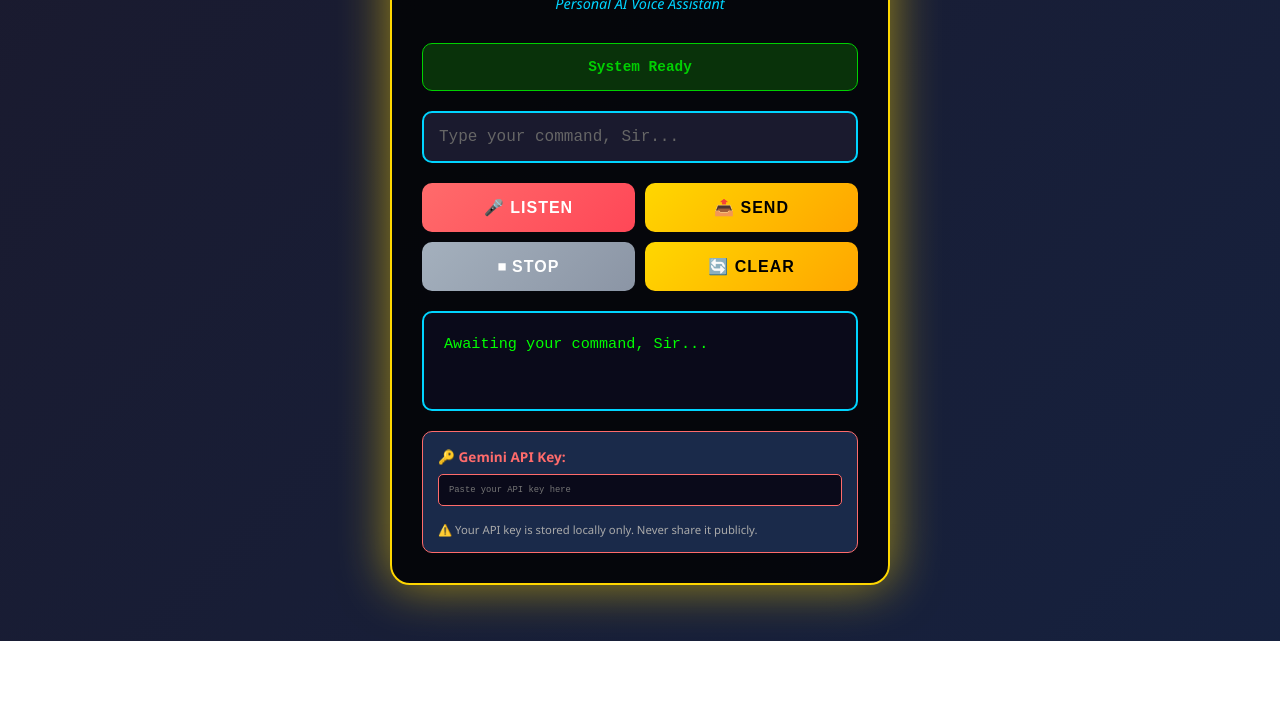
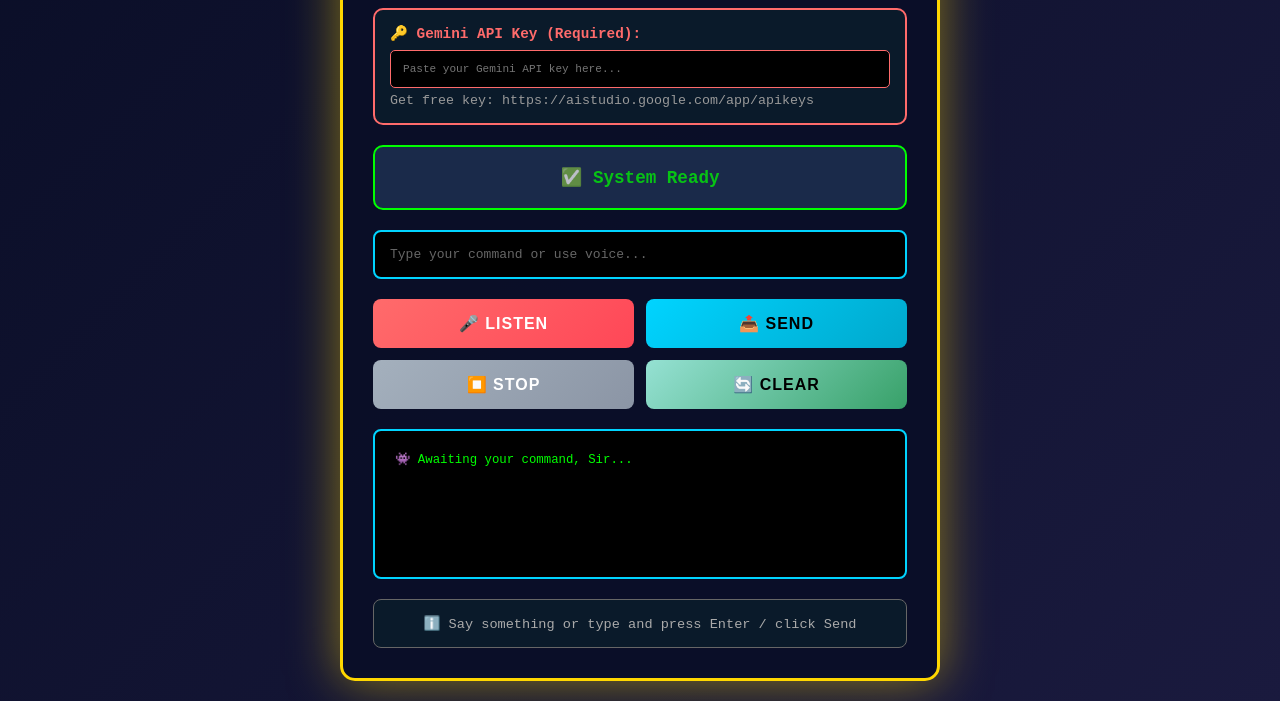
Before and after one commit to vktsk007-sys/Jarvis, a plain HTML site: page index.html in a window 1280 px wide. Shown: the part 159-860 px from the top of the page. Before the commit the page ends 800 px from the top, so only its background shows below. Drawn offline with Linux system fonts and the light colour scheme.

Commit message:
Complete working JARVIS app with proper error handling and UI

```diff
--- a/index.html
+++ b/index.html
@@ -12,92 +12,151 @@
         }
 
         body {
-            font-family: 'Segoe UI', Tahoma, Geneva, Verdana, sans-serif;
-            background: linear-gradient(135deg, #1a1a2e 0%, #16213e 100%);
+            font-family: 'Courier New', monospace;
+            background: linear-gradient(135deg, #0a0e27 0%, #1a1a3e 100%);
             min-height: 100vh;
             display: flex;
             justify-content: center;
             align-items: center;
             padding: 20px;
+            overflow-x: hidden;
         }
 
         .container {
             width: 100%;
-            max-width: 500px;
-            background: rgba(0, 0, 0, 0.8);
-            border: 2px solid #FFD700;
-            border-radius: 20px;
+            max-width: 600px;
+            background: rgba(10, 14, 39, 0.95);
+            border: 3px solid #FFD700;
+            border-radius: 15px;
             padding: 30px;
-            box-shadow: 0 0 30px rgba(255, 215, 0, 0.3);
-            animation: glow 2s ease-in-out infinite;
-        }
-
-        @keyframes glow {
-            0%, 100% { box-shadow: 0 0 30px rgba(255, 215, 0, 0.3); }
-            50% { box-shadow: 0 0 50px rgba(255, 215, 0, 0.6); }
+            box-shadow: 0 0 50px rgba(255, 215, 0, 0.5);
         }
 
         .header {
             text-align: center;
             margin-bottom: 30px;
+            animation: pulse 2s infinite;
         }
 
-        .header h1 {
+        @keyframes pulse {
+            0%, 100% { opacity: 1; }
+            50% { opacity: 0.8; }
+        }
+
+        h1 {
             color: #FFD700;
-            font-size: 2.5em;
-            text-shadow: 0 0 10px #FFD700;
+            font-size: 3em;
+            text-shadow: 0 0 20px #FFD700;
             margin-bottom: 10px;
+            letter-spacing: 3px;
+        }
+
+        .subtitle {
+            color: #00d4ff;
+            font-size: 0.9em;
             letter-spacing: 2px;
         }
 
-        .header p {
-            color: #00d4ff;
-            font-size: 0.9em;
-            font-style: italic;
+        .status-box {
+            background: #1a2a4a;
+            border: 2px solid #00ff00;
+            color: #00ff00;
+            padding: 20px;
+            border-radius: 10px;
+            text-align: center;
+            margin: 20px 0;
+            font-size: 1.1em;
+            font-weight: bold;
+            min-height: 50px;
+            display: flex;
+            align-items: center;
+            justify-content: center;
         }
 
-        .status {
-            background: #0a3d0a;
-            border: 1px solid #00ff00;
-            color: #00ff00;
-            padding: 15px;
-            border-radius: 10px;
-            text-align: center;
-            margin-bottom: 20px;
-            font-family: 'Courier New', monospace;
-            font-size: 0.9em;
-            min-height: 30px;
+        #status {
             animation: flicker 0.15s infinite;
         }
 
         @keyframes flicker {
             0%, 100% { opacity: 1; }
-            50% { opacity: 0.8; }
+            50% { opacity: 0.7; }
         }
 
-        #status {
-            font-weight: bold;
+        .api-section {
+            background: #0a1a2a;
+            border: 2px solid #FF6B6B;
+            padding: 15px;
+            border-radius: 10px;
+            margin-bottom: 20px;
         }
 
-        .controls {
-            display: flex;
-            gap: 15px;
+        .api-section label {
+            color: #FF6B6B;
+            display: block;
+            margin-bottom: 8px;
+            font-weight: bold;
+            font-size: 0.9em;
+        }
+
+        .api-section input {
+            width: 100%;
+            padding: 12px;
+            background: #000;
+            border: 1px solid #FF6B6B;
+            color: #00ff00;
+            border-radius: 5px;
+            font-family: monospace;
+            font-size: 0.85em;
+            outline: none;
+        }
+
+        .api-section input:focus {
+            border-color: #FFD700;
+            box-shadow: 0 0 10px rgba(255, 215, 0, 0.3);
+        }
+
+        .input-section {
             margin-bottom: 20px;
-            flex-wrap: wrap;
+        }
+
+        input[type="text"] {
+            width: 100%;
+            padding: 15px;
+            background: #000;
+            border: 2px solid #00d4ff;
+            color: #00ff00;
+            border-radius: 8px;
+            font-family: monospace;
+            font-size: 1em;
+            outline: none;
+        }
+
+        input[type="text"]:focus {
+            border-color: #FFD700;
+            box-shadow: 0 0 15px rgba(0, 212, 255, 0.5);
+        }
+
+        input[type="text"]::placeholder {
+            color: #666;
+        }
+
+        .button-group {
+            display: grid;
+            grid-template-columns: 1fr 1fr;
+            gap: 12px;
+            margin-bottom: 20px;
         }
 
         button {
-            flex: 1;
-            min-width: 120px;
-            padding: 15px 20px;
+            padding: 15px;
             background: linear-gradient(135deg, #FFD700, #FFA500);
             color: #000;
             border: none;
-            border-radius: 10px;
-            font-size: 1em;
+            border-radius: 8px;
             font-weight: bold;
             cursor: pointer;
-            transition: all 0.3s ease;
+            font-size: 1em;
+            transition: all 0.3s;
             text-transform: uppercase;
             letter-spacing: 1px;
         }
@@ -111,141 +170,86 @@
             transform: scale(0.95);
         }
 
-        .mic-button {
+        .mic-btn {
             background: linear-gradient(135deg, #ff6b6b, #ff4757);
             color: white;
+            grid-column: 1;
         }
 
-        .stop-button {
+        .send-btn {
+            background: linear-gradient(135deg, #00d4ff, #00a8cc);
+            color: #000;
+            grid-column: 2;
+        }
+
+        .stop-btn {
             background: linear-gradient(135deg, #a4b0bd, #8b95a5);
             color: white;
+            grid-column: 1;
         }
 
-        .input-section {
-            margin-bottom: 20px;
+        .clear-btn {
+            background: linear-gradient(135deg, #95e1d3, #38a169);
+            color: #000;
+            grid-column: 2;
         }
 
-        input[type="text"] {
-            width: 100%;
-            padding: 15px;
-            background: #1a1a2e;
+        .transcript-box {
+            background: #000;
             border: 2px solid #00d4ff;
-            color: #00ff00;
-            border-radius: 10px;
-            font-size: 1em;
-            font-family: 'Courier New', monospace;
-            outline: none;
-            transition: border-color 0.3s ease;
-        }
-
-        input[type="text"]:focus {
-            border-color: #FFD700;
-            box-shadow: 0 0 10px rgba(255, 215, 0, 0.3);
-        }
-
-        input[type="text"]::placeholder {
-            color: #666;
-        }
-
-        .transcript-section {
-            background: #0a0a1a;
-            border: 2px solid #00d4ff;
-            border-radius: 10px;
+            border-radius: 8px;
             padding: 20px;
-            min-height: 100px;
-            max-height: 200px;
+            min-height: 150px;
+            max-height: 300px;
             overflow-y: auto;
             margin-bottom: 20px;
         }
 
         #transcript {
             color: #00ff00;
-            font-family: 'Courier New', monospace;
+            font-family: monospace;
+            line-height: 1.6;
             font-size: 0.95em;
-            line-height: 1.5;
             word-wrap: break-word;
         }
 
-        .api-key-section {
-            background: #1a2a4a;
-            border: 1px solid #FF6B6B;
-            border-radius: 10px;
+        .info-box {
+            background: #0a1a2a;
+            border: 1px solid #666;
             padding: 15px;
-            margin-top: 20px;
+            border-radius: 8px;
             font-size: 0.85em;
+            color: #aaa;
+            text-align: center;
         }
 
-        .api-key-section label {
-            color: #FF6B6B;
-            display: block;
-            margin-bottom: 8px;
-            font-weight: bold;
+        /* Scrollbar */
+        .transcript-box::-webkit-scrollbar {
+            width: 8px;
         }
 
-        .api-key-section input {
-            width: 100%;
-            padding: 10px;
-            background: #0a0a1a;
-            border: 1px solid #FF6B6B;
-            color: #00ff00;
-            border-radius: 5px;
-            font-size: 0.8em;
-            font-family: monospace;
-            margin-bottom: 8px;
+        .transcript-box::-webkit-scrollbar-track {
+            background: #000;
         }
 
-        .api-key-section small {
-            color: #aaa;
-            display: block;
-            margin-top: 8px;
-        }
-
-        .responsive-controls {
-            display: grid;
-            grid-template-columns: 1fr 1fr;
-            gap: 10px;
-        }
-
-        .responsive-controls button {
-            min-width: unset;
+        .transcript-box::-webkit-scrollbar-thumb {
+            background: #FFD700;
+            border-radius: 4px;
         }
 
         @media (max-width: 600px) {
+            h1 {
+                font-size: 2em;
+            }
+
             .container {
                 padding: 20px;
             }
 
-            .header h1 {
-                font-size: 2em;
-            }
-
             button {
-                padding: 12px 15px;
+                padding: 12px;
                 font-size: 0.9em;
             }
-
-            .responsive-controls {
-                grid-template-columns: 1fr;
-            }
-        }
-
-        /* Scrollbar styling */
-        .transcript-section::-webkit-scrollbar {
-            width: 8px;
-        }
-
-        .transcript-section::-webkit-scrollbar-track {
-            background: #0a0a1a;
-            border-radius: 10px;
-        }
-
-        .transcript-section::-webkit-scrollbar-thumb {
-            background: #FFD700;
-            border-radius: 10px;
-        }
-
-        .transcript-section::-webkit-scrollbar-thumb:hover {
-            background: #FFA500;
         }
     </style>
 </head>
@@ -253,52 +257,63 @@
     <div class="container">
         <div class="header">
             <h1>⚡ JARVIS</h1>
-            <p>Personal AI Voice Assistant</p>
+            <div class="subtitle">AI VOICE ASSISTANT</div>
         </div>
 
-        <div class="status">
-            <div id="status">System Initializing...</div>
+        <div class="api-section">
+            <label>🔑 Gemini API Key (Required):</label>
+            <input
+                type="password"
+                id="apiKey"
+                placeholder="Paste your Gemini API key here..."
+            >
+            <small style="color: #999; margin-top: 5px; display: block;">
+                Get free key: https://aistudio.google.com/app/apikeys
+            </small>
+        </div>
+
+        <div class="status-box">
+            <div id="status">🔧 System Initializing...</div>
         </div>
 
         <div class="input-section">
             <input
                 type="text"
                 id="userInput"
-                placeholder="Type your command, Sir..."
-                onkeypress="if(event.key==='Enter') handleJarvisResponse(this.value)"
+                placeholder="Type your command or use voice..."
+                onkeypress="if(event.key === 'Enter') sendCommand()"
             >
         </div>
 
-        <div class="responsive-controls controls">
-            <button class="mic-button" onclick="startListening()">🎤 Listen</button>
-            <button onclick="handleJarvisResponse(document.getElementById('userInput').value)">📤 Send</button>
-            <button class="stop-button" onclick="stopListening()">⏹ Stop</button>
-            <button onclick="clearTranscript()">🔄 Clear</button>
+        <div class="button-group">
+            <button class="mic-btn" onclick="startVoiceInput()">🎤 LISTEN</button>
+            <button class="send-btn" onclick="sendCommand()">📤 SEND</button>
+            <button class="stop-btn" onclick="stopVoice()">⏹️ STOP</button>
+            <button class="clear-btn" onclick="clearAll()">🔄 CLEAR</button>
         </div>
 
-        <div class="transcript-section">
-            <div id="transcript">Awaiting your command, Sir...</div>
+        <div class="transcript-box">
+            <div id="transcript">👾 Awaiting your command, Sir...</div>
         </div>
 
-        <div class="api-key-section">
-            <label>🔑 Gemini API Key:</label>
-            <input
-                type="password"
-                id="apiKeyInput"
-                placeholder="Paste your API key here"
-            >
-            <small>⚠️ Your API key is stored locally only. Never share it publicly.</small>
+        <div class="info-box">
+            ℹ️ Say something or type and press Enter / click Send
         </div>
     </div>
 
     <script>
-        let recognition;
+        let recognition = null;
         let isListening = false;
 
         // Initialize Speech Recognition
         function initSpeechRecognition() {
             const SpeechRecognition = window.SpeechRecognition || window.webkitSpeechRecognition;
-            if (SpeechRecognition) {
+
+            if (!SpeechRecognition) {
+                updateStatus('❌ Speech Recognition not supported');
+                return false;
+            }
+
             recognition = new SpeechRecognition();
             recognition.lang = 'en-US';
             recognition.continuous = false;
@@ -306,103 +321,148 @@
 
             recognition.onstart = () => {
                 isListening = true;
-                    document.getElementById('status').innerText = "Listening, Sir...";
+                updateStatus('🎤 Listening...');
             };
 
             recognition.onresult = (event) => {
                 let transcript = '';
                 for (let i = event.resultIndex; i < event.results.length; i++) {
-                        transcript += event.results[i][0].transcript;
+                    transcript += event.results[i][0].transcript + ' ';
                 }
-                    document.getElementById('userInput').value = transcript;
+                document.getElementById('userInput').value = transcript.trim();
             };
 
             recognition.onend = () => {
                 isListening = false;
+                updateStatus('✅ Ready');
             };
 
             recognition.onerror = (event) => {
-                    document.getElementById('status').innerText = `Error: ${event.error}`;
+                updateStatus(`❌ Error: ${event.error}`);
+                isListening = false;
             };
-            } else {
-                document.getElementById('status').innerText = "Speech Recognition not supported";
-            }
+
+            return true;
         }
 
-        function startListening() {
+        function updateStatus(message) {
+            document.getElementById('status').innerText = message;
+        }
+
+        function updateTranscript(message) {
+            document.getElementById('transcript').innerText = message;
+        }
+
+        function startVoiceInput() {
+            const apiKey = document.getElementById('apiKey').value.trim();
+            if (!apiKey) {
+                updateStatus('❌ Please enter API key first');
+                return;
+            }
+
             if (recognition && !isListening) {
                 recognition.start();
             }
         }
 
-        function stopListening() {
+        function stopVoice() {
             if (recognition && isListening) {
                 recognition.stop();
             }
+            window.speechSynthesis.cancel();
+            updateStatus('⏹️ Stopped');
         }
 
-        async function handleJarvisResponse(input) {
-            if (!input.trim()) {
-                document.getElementById('status').innerText = "Please provide a command, Sir.";
+        function clearAll() {
+            document.getElementById('userInput').value = '';
+            updateTranscript('👾 Awaiting your command, Sir...');
+            updateStatus('✅ Ready');
+            window.speechSynthesis.cancel();
+        }
+
+        async function sendCommand() {
+            const userInput = document.getElementById('userInput').value.trim();
+            const apiKey = document.getElementById('apiKey').value.trim();
+
+            if (!userInput) {
+                updateStatus('❌ Please type or say something');
                 return;
             }
 
-            const apiKey = document.getElementById('apiKeyInput').value || "YOUR_GEMINI_API_KEY";
-            const status = document.getElementById('status');
+            if (!apiKey) {
+                updateStatus('❌ API key is required');
+                return;
+            }
 
-            status.innerText = "Processing, Sir...";
+            updateStatus('⏳ Processing...');
+            updateTranscript('Processing your command...');
 
             try {
-                const response = await fetch(`https://generativelanguage.googleapis.com/v1beta/models/gemini-1.5-flash:generateContent?key=${apiKey}`, {
+                const response = await fetch(
+                    `https://generativelanguage.googleapis.com/v1beta/models/gemini-1.5-flash:generateContent?key=${apiKey}`,
+                    {
                         method: 'POST',
-                    headers: { 'Content-Type': 'application/json' },
+                        headers: {
+                            'Content-Type': 'application/json'
+                        },
                         body: JSON.stringify({
                             contents: [{
-                            parts: [{ text: `Respond as JARVIS from Iron Man. Be concise, loyal, and call the user 'Sir'. The user says: ${input}` }]
+                                parts: [{
+                                    text: `You are JARVIS, the AI assistant from Iron Man. Be concise (1-2 sentences), loyal, respectful, and call the user 'Sir'. Respond to: ${userInput}`
+                                }]
                             }]
                         })
-                });
+                    }
+                );
 
                 if (!response.ok) {
-                    throw new Error(`API Error: ${response.status}`);
+                    const errorData = await response.json();
+                    throw new Error(errorData.error?.message || `HTTP ${response.status}`);
                 }
 
                 const data = await response.json();
+
+                if (!data.candidates || !data.candidates[0] || !data.candidates[0].content) {
+                    throw new Error('Invalid API response');
+                }
+
                 const aiReply = data.candidates[0].content.parts[0].text;
+                updateTranscript(aiReply);
+                updateStatus('✅ Response ready');
 
-                // Display the reply
-                document.getElementById('transcript').innerText = aiReply;
+                // Speak the response
+                speakResponse(aiReply);
                 document.getElementById('userInput').value = '';
 
-                // Voice Output
-                speak(aiReply);
-                status.innerText = "System Ready";
-
             } catch (error) {
-                console.error("Error:", error);
-                status.innerText = `Error: ${error.message}`;
-                document.getElementById('transcript').innerText = `Error occurred: ${error.message}`;
+                console.error('Error:', error);
+                updateStatus(`❌ Error: ${error.message}`);
+                updateTranscript(`Error: ${error.message}\n\nMake sure your API key is valid and has quota.`);
             }
         }
 
-        function speak(text) {
-            const speech = new SpeechSynthesisUtterance(text);
-            speech.lang = 'en-GB';
-            speech.pitch = 0.8;
-            speech.rate = 1.1;
-            window.speechSynthesis.speak(speech);
+        function speakResponse(text) {
+            const utterance = new SpeechSynthesisUtterance(text);
+            utterance.lang = 'en-GB';
+            utterance.pitch = 0.8;
+            utterance.rate = 1;
+            utterance.volume = 1;
+
+            window.speechSynthesis.cancel();
+            window.speechSynthesis.speak(utterance);
         }
 
-        function clearTranscript() {
-            document.getElementById('transcript').innerText = "Awaiting your command, Sir...";
-            document.getElementById('userInput').value = '';
-            document.getElementById('status').innerText = "System Ready";
+        // Initialize on load
+        window.addEventListener('load', () => {
+            initSpeechRecognition();
+            updateStatus('✅ System Ready');
+        });
+
+        // Handle Enter key
+        document.getElementById('userInput').addEventListener('keypress', (e) => {
+            if (e.key === 'Enter') {
+                sendCommand();
             }
-
-        // Initialize on page load
-        window.addEventListener('DOMContentLoaded', () => {
-            initSpeechRecognition();
-            document.getElementById('status').innerText = "System Ready";
         });
     </script>
 </body>
```
Lines whose indentation alone changed are shown as unchanged.
